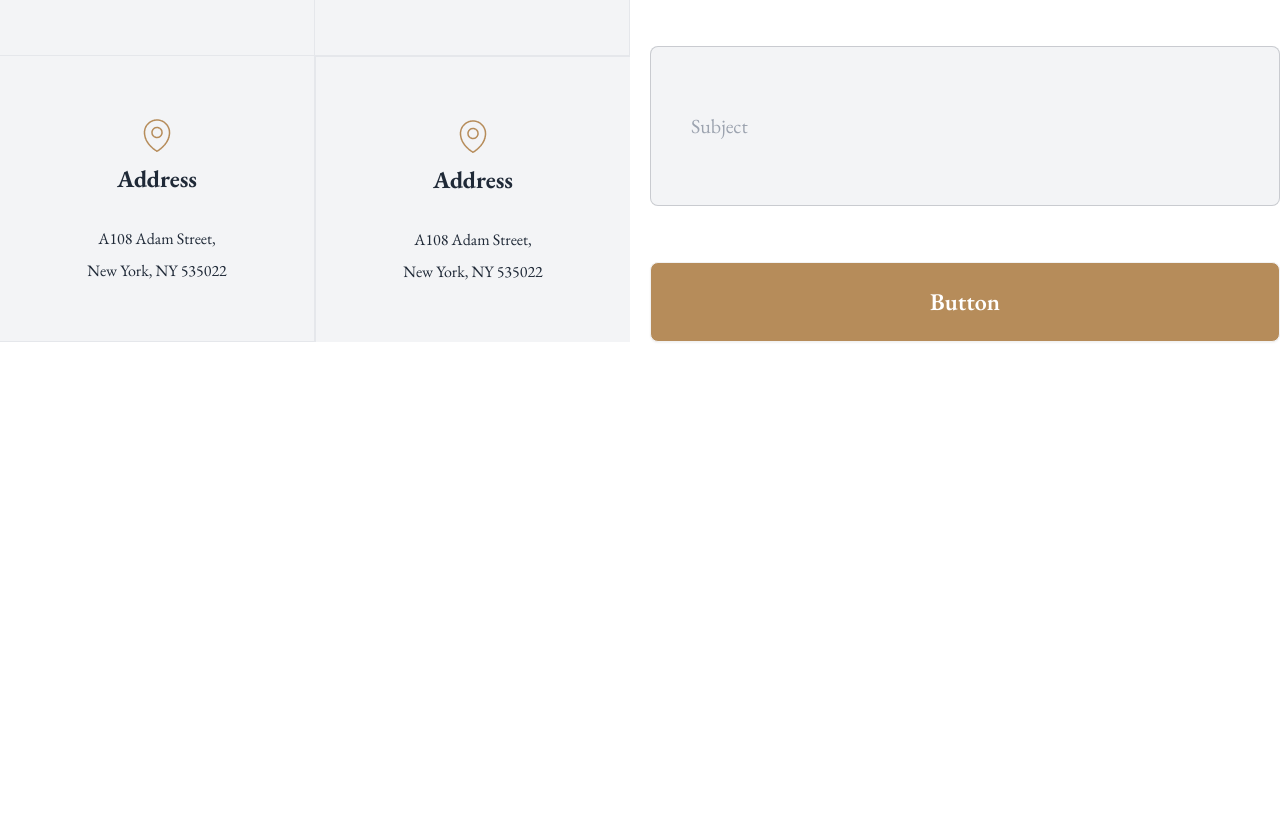
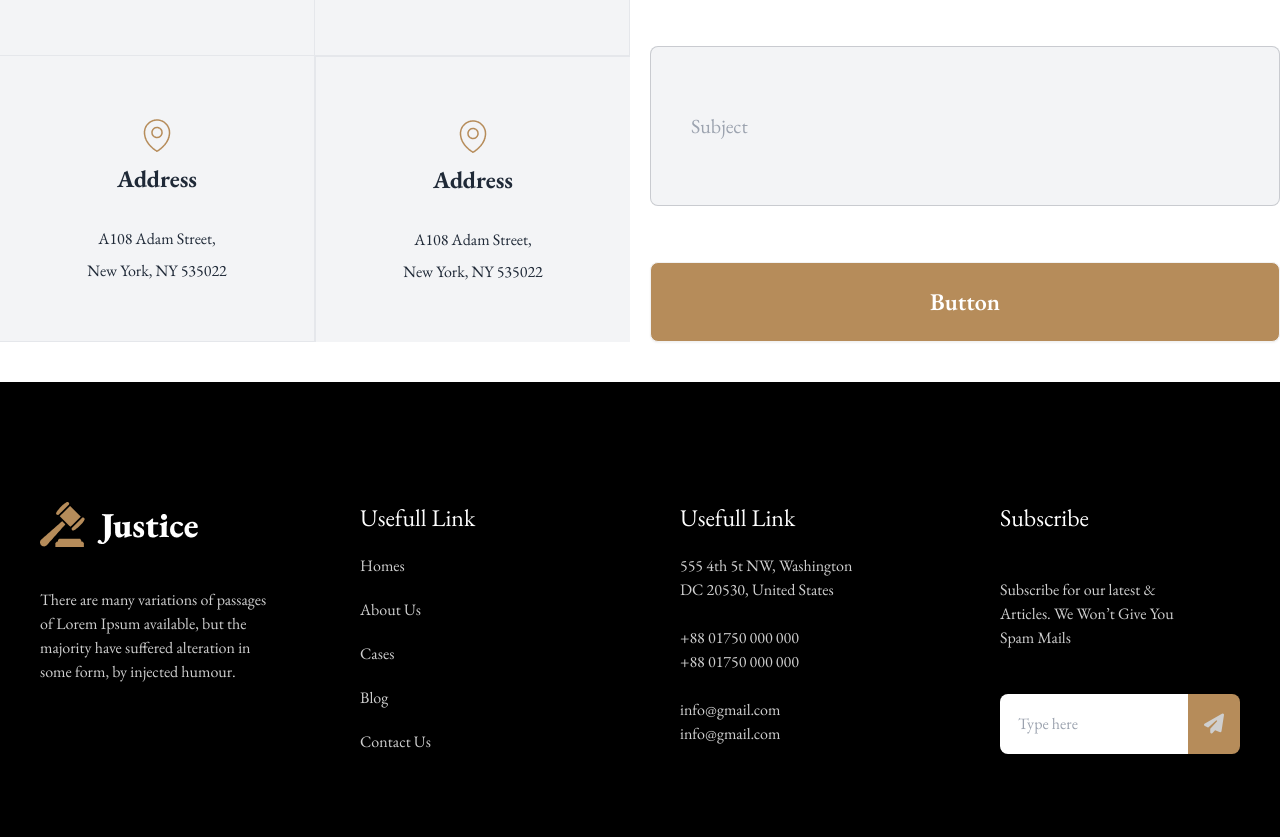
Before and after one commit to sajjadsajux/legal-solutions, a plain HTML site: page index.html in a window 1280 px wide. Shown: the part 3918-4755 px from the top of the page. Before the commit the page ends 4300 px from the top, so only its background shows below. Drawn offline with nearby package versions, Linux system fonts and the light colour scheme.

Commit message:
footer added

```diff
--- a/index.html
+++ b/index.html
@@ -347,8 +347,52 @@
       </div>
     </section>
   </main>
-  <footer>
+  <footer class="bg-black p-10">
+    <div class="grid grid-cols-1 md:grid-cols-4 md:container mx-auto py-20 gap-20">
+      <!--  -->
+      <div class="space-y-10">
+        <img src="images/logo.png" alt="">
+        <p class="text-[#CFCFCF]">There are many variations of passages of Lorem Ipsum available, but the majority have suffered alteration in some form, by injected humour.</p>
+      </div>
+    <!--  -->
+      <div class="space-y-5">
+        <h5 class="text-white text-2xl">Usefull Link</h5>
+        <ul class="text-[#CFCFCF] space-y-5">
+          <li><a href="">Homes</a></li>
+          <li><a href="">About Us</a></li>
+          <li><a href="">Cases</a></li>
+          <li><a href="">Blog</a></li>
+          <li><a href="">Contact Us</a></li>
+        </ul>
+      </div>
+    <!--  -->
+      <div class="text-[#CFCFCF] space-y-5 ">
+      <h5 class="text-white text-2xl">Usefull Link</h5>
+      <div>
+        <p>555 4th 5t NW, Washington <br>
+          DC 20530, United States</p><br>
+        <p>+88 01750 000 000 <br>
+          +88 01750 000 000</p><br>
+        <p>info@gmail.com<br>
+          info@gmail.com</p>
+      </div>
 
+
+      </div>
+    <!--  -->
+       <!--  -->
+       <div class="text-[#CFCFCF] space-y-11  ">
+        <h5 class="text-white text-2xl">Subscribe</h5>
+        <p>Subscribe for our latest &<br> Articles. We Won’t Give You<br> Spam Mails</p>
+        <div class=" flex items-center ">
+          <input type="text" placeholder="Type here" class="p-[18px] w-full max-w-xs rounded-l-lg" />
+          <i class="fa-solid fa-paper-plane bg-[#B68C5A] text-xl p-4 rounded-r-lg"></i>
+        </div>
+
+        </div>
+
+
+    </div>
   </footer>
 
 </body>
```
